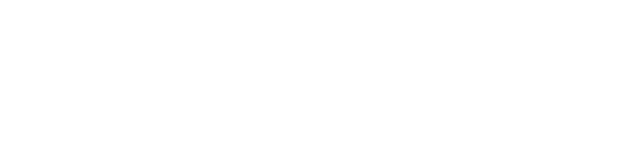
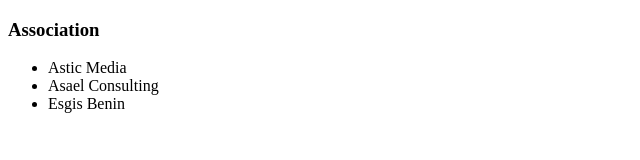
Before and after one commit to Everild321/Data-Analyst-Formation, a plain HTML site: page index.html in a window 1280 px wide. Shown: the whole page, without its empty margins (0-640 px from the left). Drawn offline with Linux system fonts and the light colour scheme.

Commit message:
mise en place de la section association

```diff
--- a/index.html
+++ b/index.html
@@ -7,6 +7,19 @@
     <title>Document</title>
 </head>
 <body>
+    <main>
+
+         <h3>Association</h3>
+        <ul>
+          <li>Astic Media</li>
+          <li>Asael Consulting</li>
+          <li>Esgis Benin</li>
+        </ul>
+
+
+
+
+    </main>
 
 </body>
 </html>
```
